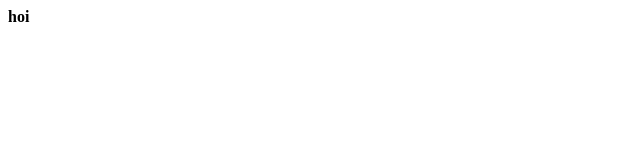
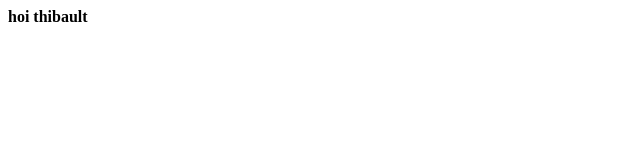
Before and after one commit to pcvandamcb/pcvandamcb.github.io, a plain HTML site: page index.html in a window 1280 px wide. Shown: the full height of the page, 0-640 px from the left. Drawn offline with Linux system fonts and the light colour scheme.

Commit message:
Update index.html

```diff
--- a/index.html
+++ b/index.html
@@ -1,2 +1,2 @@
 <!doctype html>
-<strong>hoi</strong>
+<strong>hoi thibault</strong>
```
